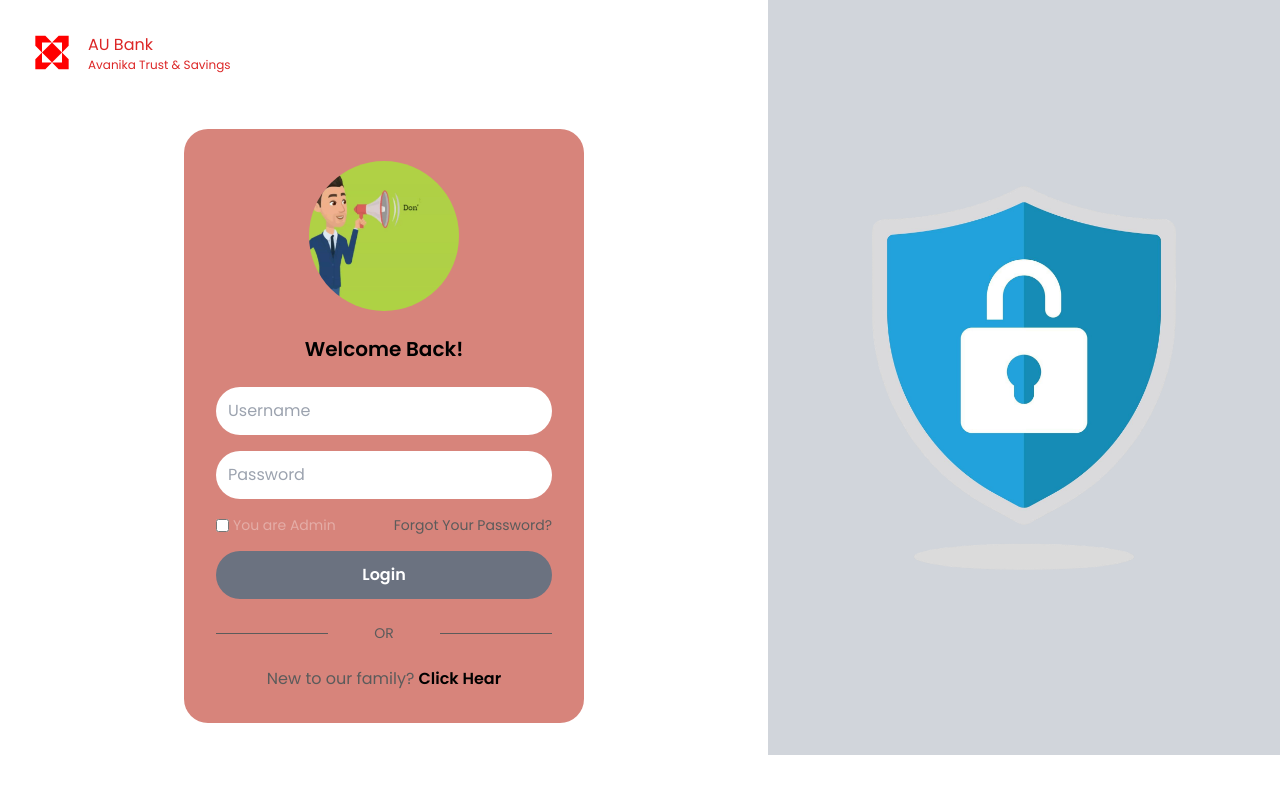
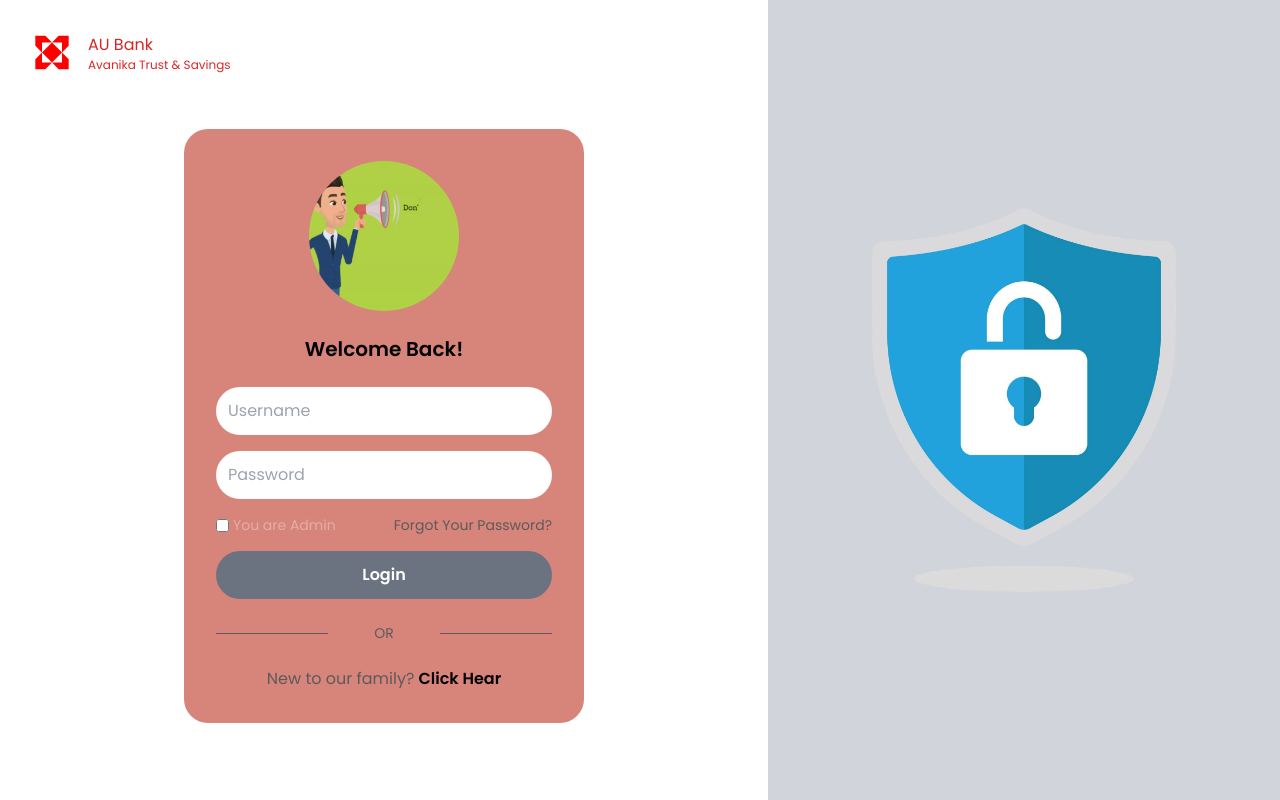
Before and after one commit to AadityaRajSinghR/Python_Project_BCA, a Flask app: page /Login in a window 1280 px wide. Run offline with Flask 3, Linux system fonts and the light colour scheme; parts of the project's set-up code (start-up, migrations or seed data) failed here and were passed over; some libraries are stand-ins or nearby versions.

Commit message:
correction

```diff
--- a/templates/Home/Login.html
+++ b/templates/Home/Login.html
@@ -93,8 +93,8 @@
             </div>
         </div>
 
-        <!-- Right section (empty placeholder) -->
-        <div class="w-[40%] bg-gray-300 flex justify-center items-center">
+        <!-- Right section -->
+        <div class="w-[40%] h-[100vh] bg-gray-300 flex justify-center items-center">
             <img src=" {{url_for('static', filename='img/lock.png')}}" alt="">
         </div>
     </div>
```
